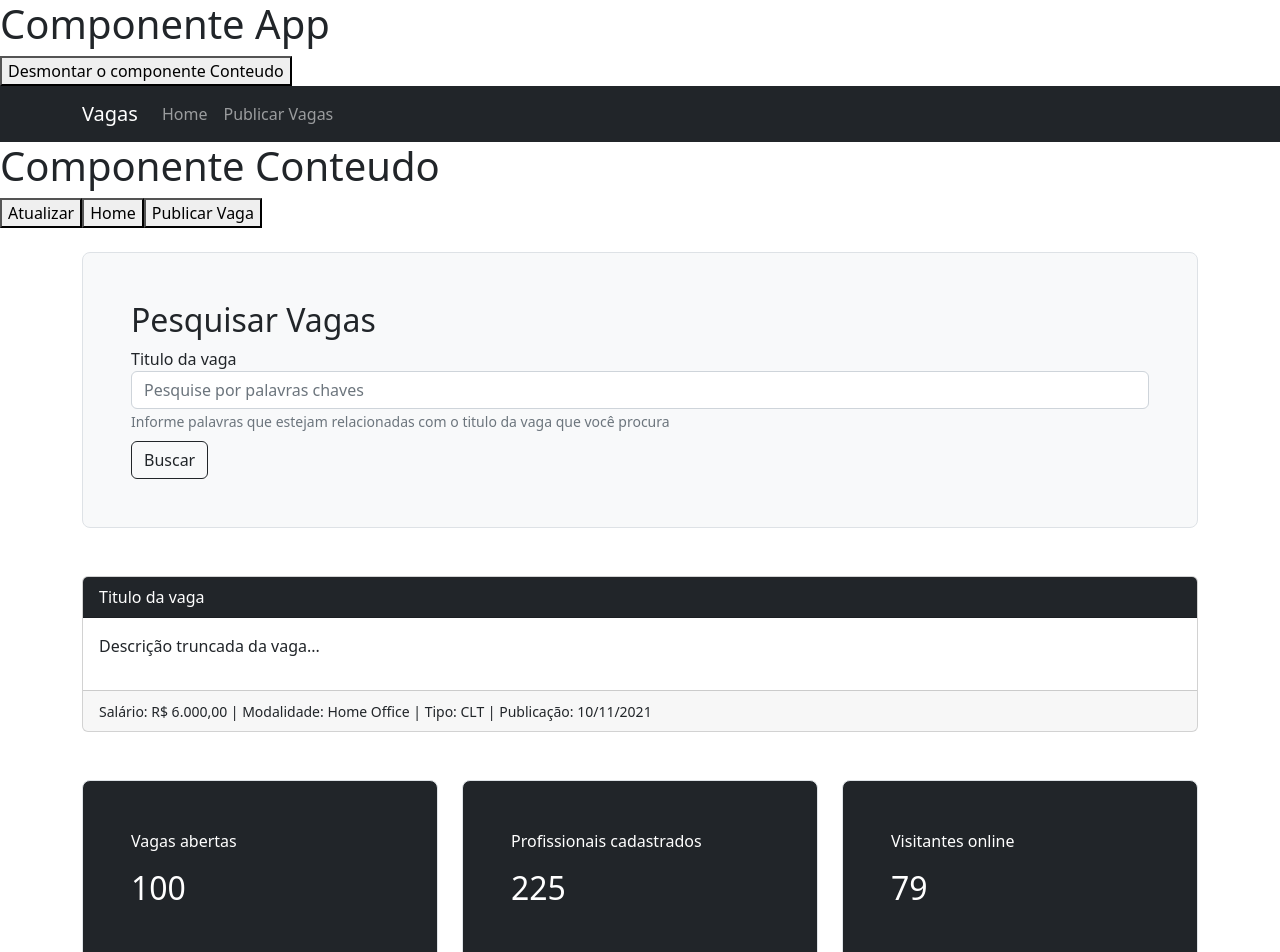
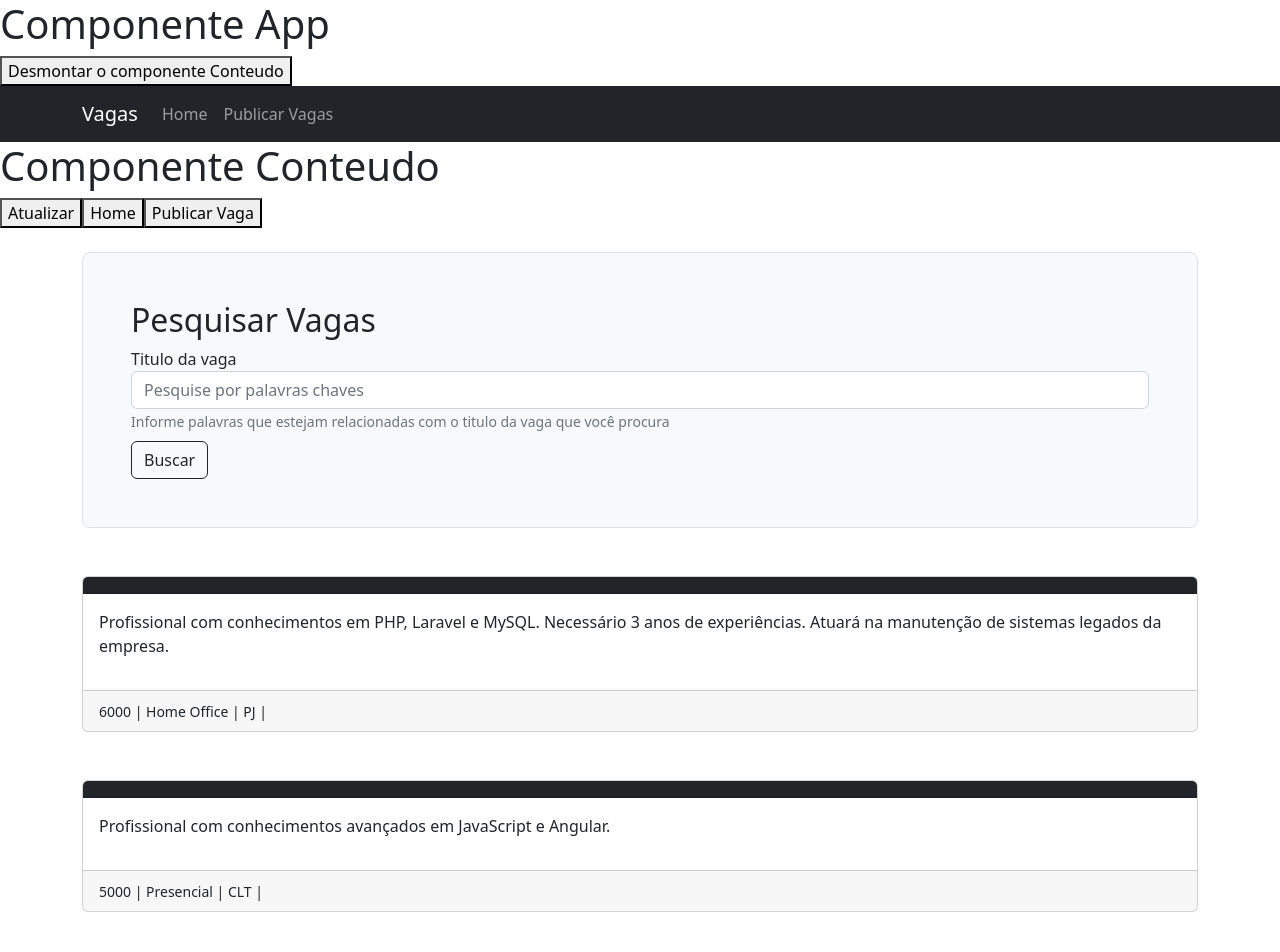
Before and after one commit to Lucas-Pina1/projeto-vagas, a Vue app: page / in a window 1280 px wide. Shown: the top 952 px of the page. Built offline with nearby package versions, Linux system fonts and the light colour scheme.

Commit message:
implementação vaga

```diff
--- a/src/components/comuns/V-Vaga.vue
+++ b/src/components/comuns/V-Vaga.vue
@@ -1,14 +1,13 @@
 <template>
   <div class="card">
-    <div class="card-header bg-dark text-white">Titulo da vaga</div>
+    <div class="card-header bg-dark text-white">{{ Titulo }}</div>
     <div class="card-body">
-      <p>Descrição truncada da vaga...</p>
+      <p>{{ descricao }}</p>
     </div>
     <div class="card-footer">
       <small class="text-mutted"
-        >Salário: R$ 6.000,00 | Modalidade: Home Office | Tipo: CLT |
-        Publicação: 10/11/2021
-      </small>
+        >{{ salario }} | {{ modalidade }} | {{ tipo }} | {{ publicacao }}</small
+      >
     </div>
   </div>
 </template>
@@ -16,6 +15,15 @@
 <script>
 export default {
   name: "v-vaga",
+  // props: ["titulo", "descricao", "salario", "modalidade", "tipo", "publicacao"],
+  props: {
+    titulo: String,
+    descricao: String,
+    salario: [Number, String],
+    modalidade: String,
+    tipo: String,
+    publicacao: String,
+  },
 };
 </script>
 
--- a/src/components/views/HomeView.vue
+++ b/src/components/views/HomeView.vue
@@ -6,9 +6,17 @@
       </div>
     </div>
 
-    <div class="row mt-5">
+    <div class="row mt-5" v-for="(vaga, index) in vagas" :key="index">
       <div class="col">
-        <v-vaga></v-vaga>
+        <v-vaga
+          :titulo="vaga.titulo"
+          :descricao="vaga.descricao"
+          :salario="vaga.salario"
+          :modalidade="vaga.modalidade"
+          :tipo="vaga.tipo"
+          :publicacao="vaga.publicaca"
+        >
+        </v-vaga>
       </div>
     </div>
 
@@ -55,6 +63,53 @@ export default {
   data() {
     return {
       usuariosOnline: 0,
+      vagas: [
+        {
+          titulo: "Analista Programador PHP Pleno",
+          descricao:
+            "Profissional com conhecimentos em PHP, Laravel e MySQL. Necessário 3 anos de experiências. Atuará na manutenção de sistemas legados da empresa.",
+          salario: 6000,
+          modalidade: "Home Office",
+          tipo: "PJ",
+          publicacao: "2021-10-10",
+        },
+        {
+          titulo: "Programador JavaScript Angular",
+          descricao:
+            "Profissional com conhecimentos avançados em JavaScript e Angular.",
+          salario: 5000,
+          modalidade: "Presencial",
+          tipo: "CLT",
+          publicacao: "2021-10-07",
+        },
+        {
+          titulo: "Programador JavaScript Vue",
+          descricao:
+            "Profissional com conhecimentos avançados em JavaScript e Vue.",
+          salario: 5000,
+          modalidade: "Home Office",
+          tipo: "CLT",
+          publicacao: "2021-10-06",
+        },
+        {
+          titulo: "Analista de Banco de Dados Sênior",
+          descricao:
+            "Domínio dos bancos de dados SQL Server, Oracle, Postgre e MySQL",
+          salario: 9000,
+          modalidade: "Presencial",
+          tipo: "PJ",
+          publicacao: "2021-10-06",
+        },
+        {
+          titulo: "Programador Web Júnior",
+          descricao:
+            "Conhecimentos básicos em HTML, CSS, JavaScript, Bootstrap, PHP e MySQL",
+          salario: 3000,
+          modalidade: "Presencial",
+          tipo: "CLT",
+          publicacao: "2021-10-05",
+        },
+      ],
     };
   },
   methods: {
```
